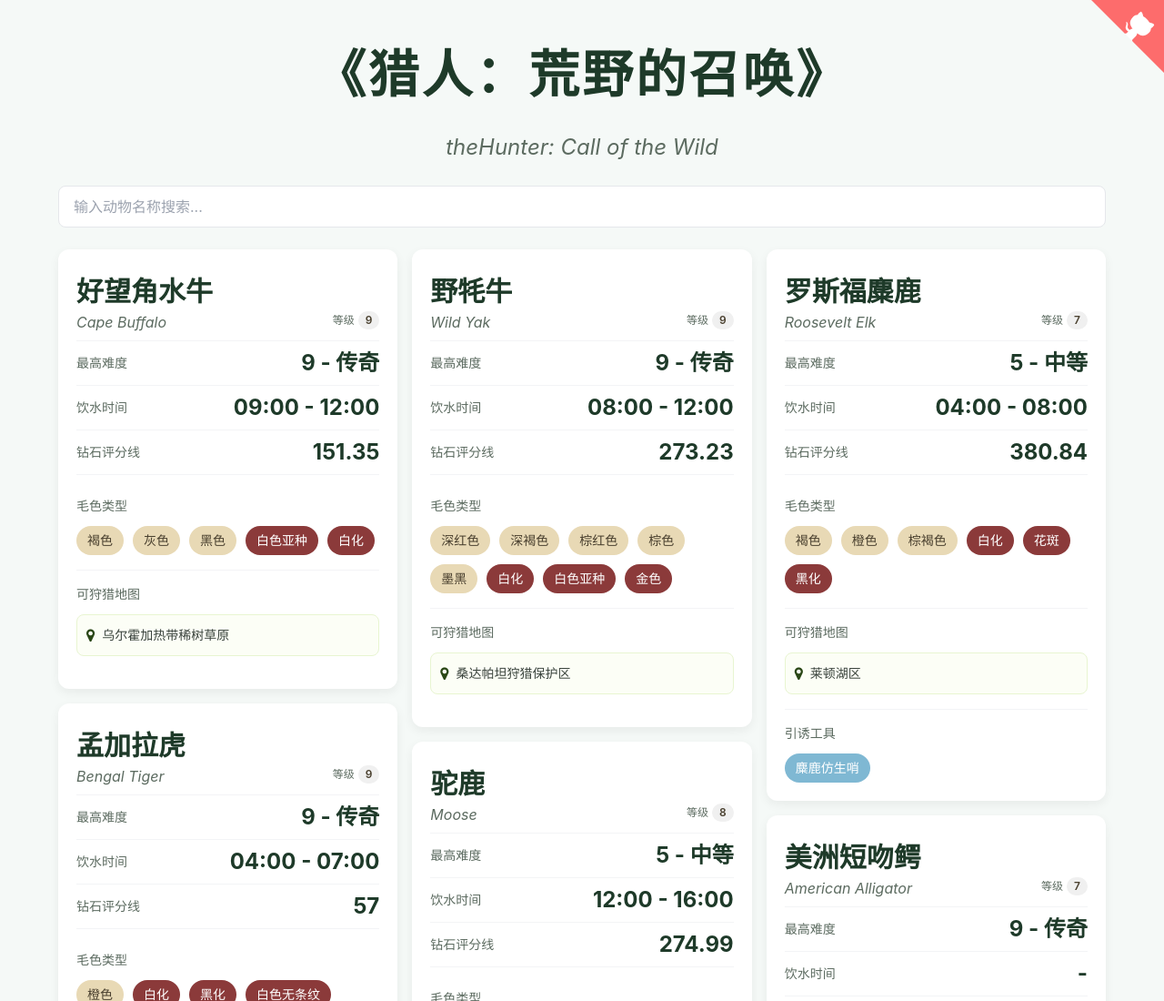
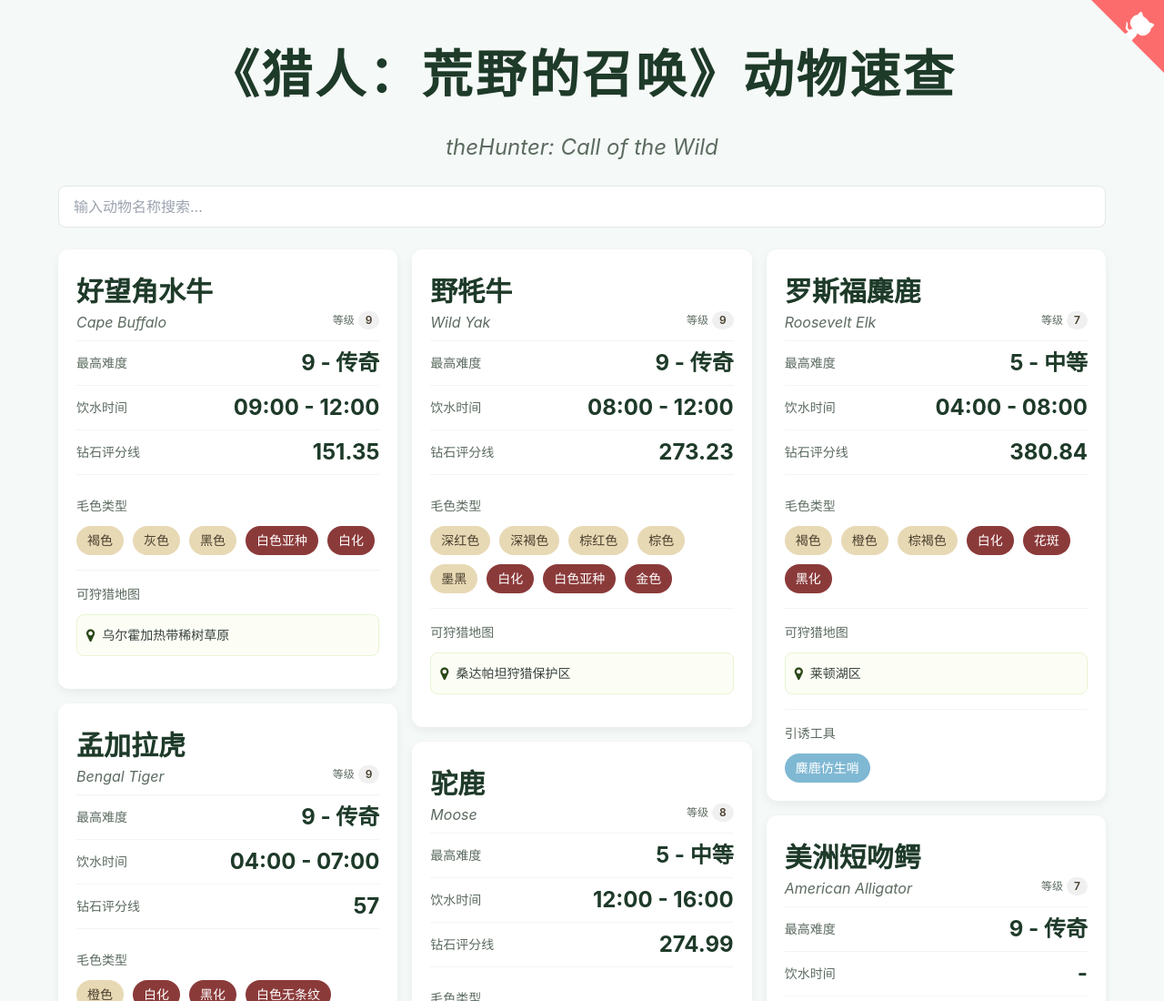
Before and after one commit to fankent/cotw-helper, a plain HTML site: page index.html in a window 1280 px wide. Shown: the top 1100 px of the page at 91% size. Drawn offline with nearby package versions, Linux system fonts and the light colour scheme.

Commit message:
update title

```diff
--- a/index.html
+++ b/index.html
@@ -97,7 +97,7 @@
 <body class="bg-[#F5F9F7] min-h-screen py-6 px-4">
     <div class="max-w-6xl mx-auto">
         <!-- 新增顶部标题区域 -->
-        <h1 class="page-title">《猎人：荒野的召唤》</h1>
+        <h1 class="page-title">《猎人：荒野的召唤》动物速查</h1>
         <p class="page-subtitle">theHunter: Call of the Wild</p>
 
         <!-- 搜索框区域 -->
```
